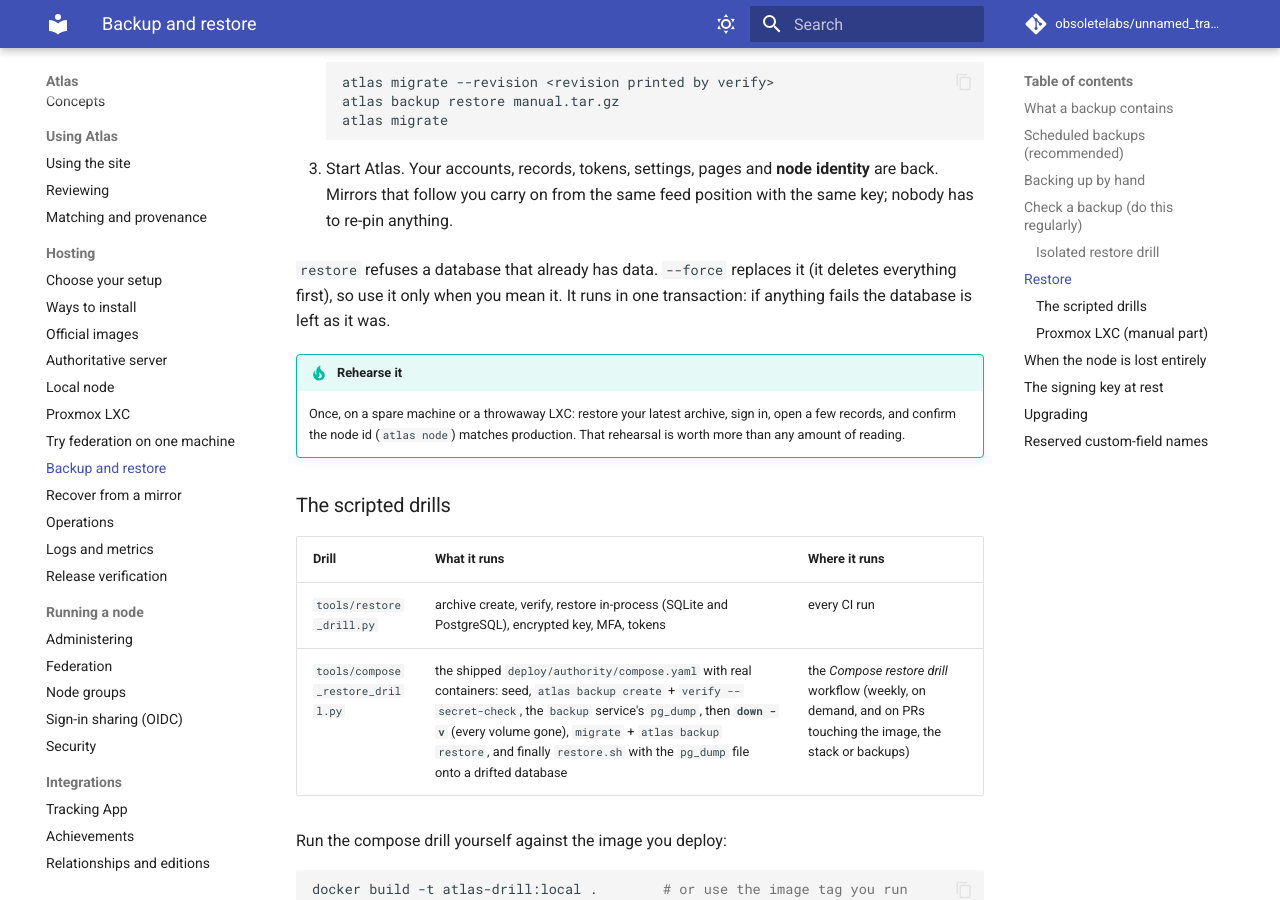
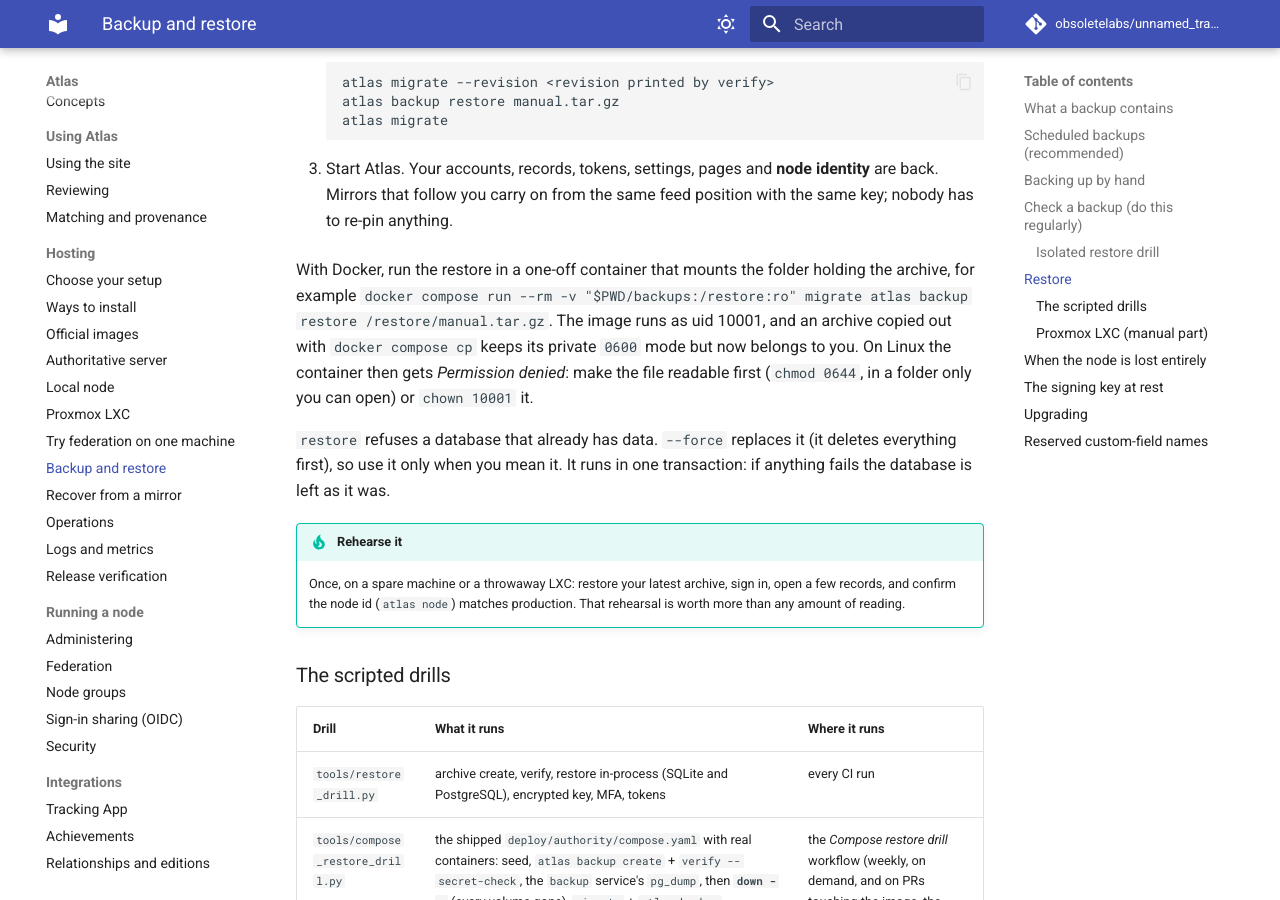
Before and after one commit to obsoletelabs/unnamed_tracking_metadata, an MkDocs documentation site: the page built from docs/guide/backup.md, in a window 1280 px wide and 900 px high, scrolled down 2920 px. Built offline with MkDocs 1.6.1 and Material for MkDocs 9.7.7, drawn with Linux system fonts in a browser that asks for light colours; comment, search, counter and statistics services are not loaded.

Commit message:
fix(drill): make the copied archive readable by the container user on Linux; document it for operators (#27)
Co-Authored-By: Claude Sonnet 5.5 <noreply@anthropic.com>

```diff
--- a/docs/guide/backup.md
+++ b/docs/guide/backup.md
@@ -112,6 +112,12 @@ Restore into a **fresh, empty** database of the same Atlas version:
 3. Start Atlas. Your accounts, records, tokens, settings, pages and **node identity** are back. Mirrors that follow you carry on
    from the same feed position with the same key; nobody has to re-pin anything.
 
+With Docker, run the restore in a one-off container that mounts the folder holding the archive, for example
+`docker compose run --rm -v "$PWD/backups:/restore:ro" migrate atlas backup restore /restore/manual.tar.gz`. The image runs
+as uid 10001, and an archive copied out with `docker compose cp` keeps its private `0600` mode but now belongs to you. On
+Linux the container then gets *Permission denied*: make the file readable first (`chmod 0644`, in a folder only you can
+open) or `chown 10001` it.
+
 `restore` refuses a database that already has data. `--force` replaces it (it deletes everything first), so use it only when
 you mean it. It runs in one transaction: if anything fails the database is left as it was.
 
```
Also changed, not shown: docs/pr-evidence/programme-p7-atlas-backlog/README.md (+1 -1 lines), 1 other file.
